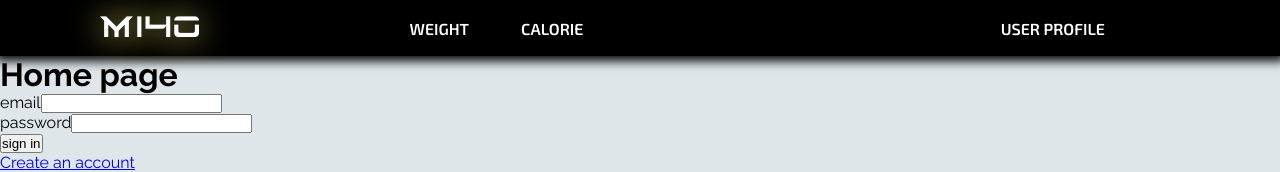
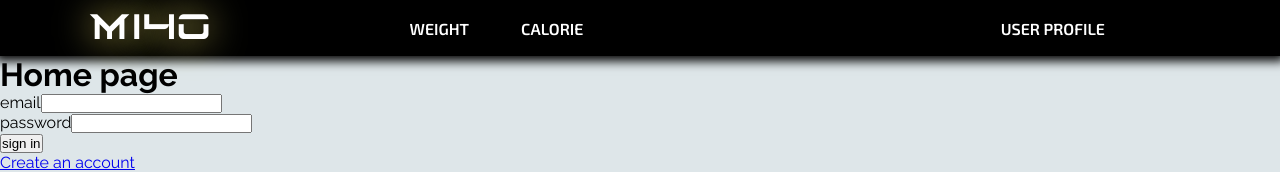
Before and after one commit to ZacPJ/Fitness-Website, a React (Create React App) app: page / in a window 1280 px wide. In both pictures the pointer is over the link "MI40". Shown: the top 172 px of the page. Built offline with nearby package versions, Linux system fonts and the light colour scheme; no server answers.

Commit message:
hover effects added

```diff
--- a/src/App.css
+++ b/src/App.css
@@ -85,6 +85,7 @@ body {
 }
 
 .tesla-font:hover {
+  transform: scale(1.2);
   text-shadow:0px 0px 30px #fdec6e  ;
   -moz-transition: all 0.2s ease-in;
   -o-transition: all 0.2s ease-in;
```
